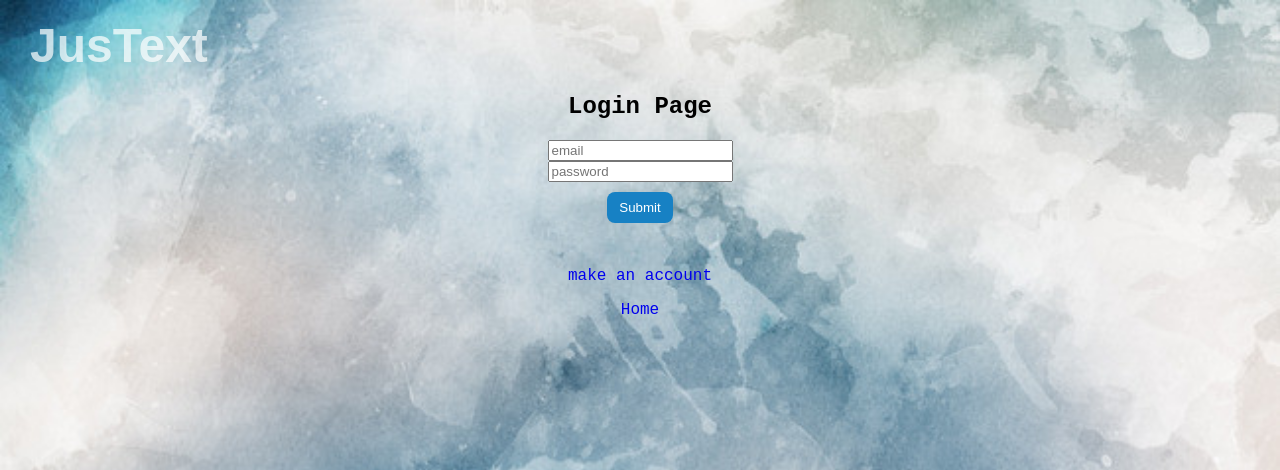
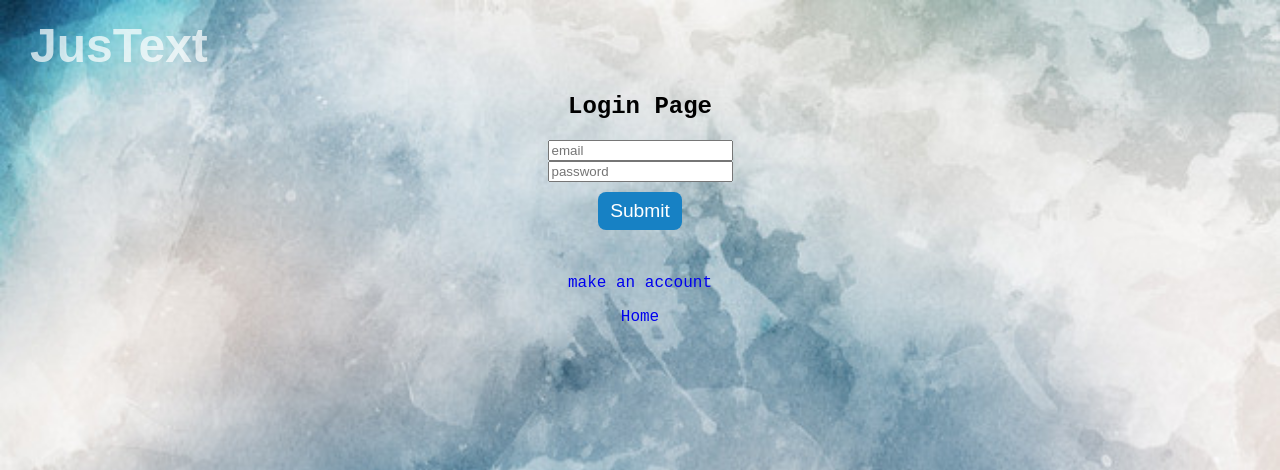
Before and after one commit to TengXu/text, a Flask app: page /profile in a window 1280 px wide. Shown: the top 470 px of the page. Run offline with Flask 2, Linux system fonts and the light colour scheme; data that the repository does not hold is empty.

Commit message:
Update Justext/static/styles.css

```diff
--- a/Justext/static/styles.css
+++ b/Justext/static/styles.css
@@ -49,6 +49,7 @@ a.profile:hover {
 }
 
 input[type="submit"]{
+	font-size: 1.2em;
     background-color: #1781C4;
     color: #fff;
     border-radius: 8px;
```
